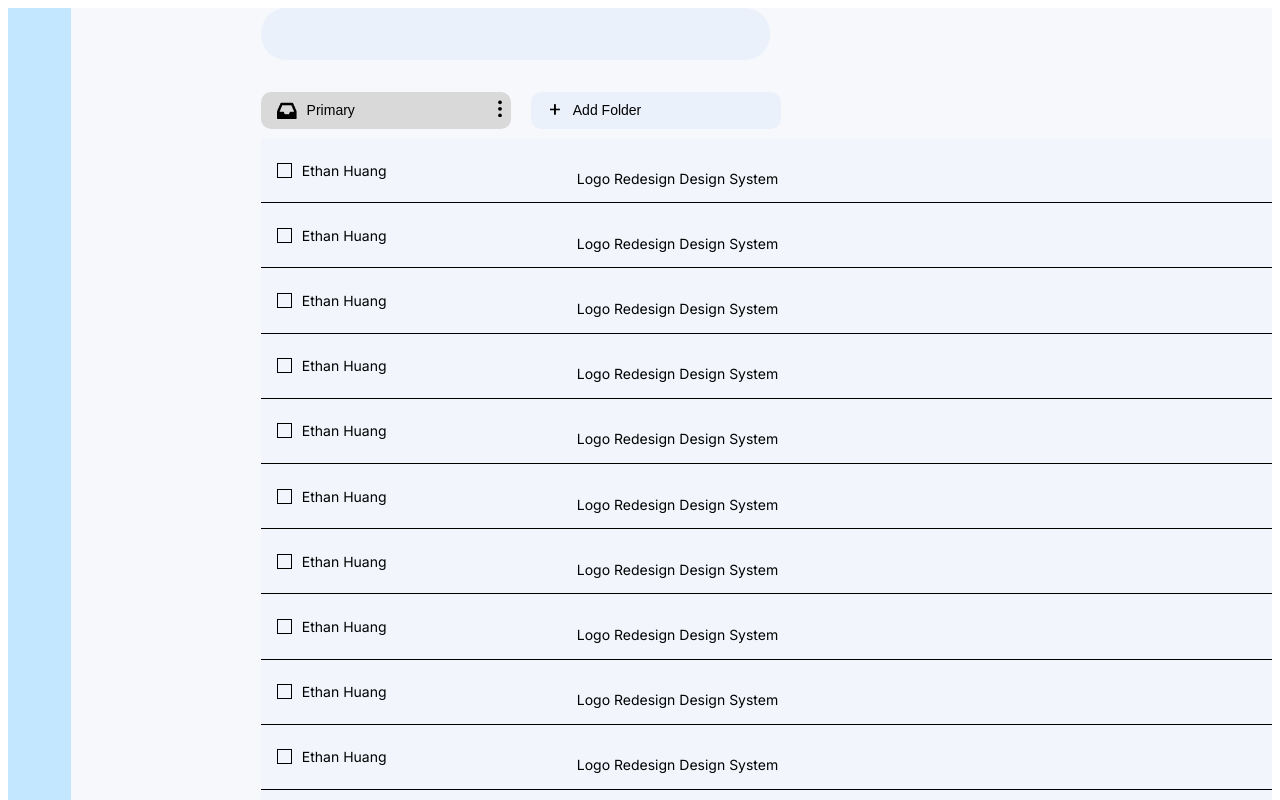
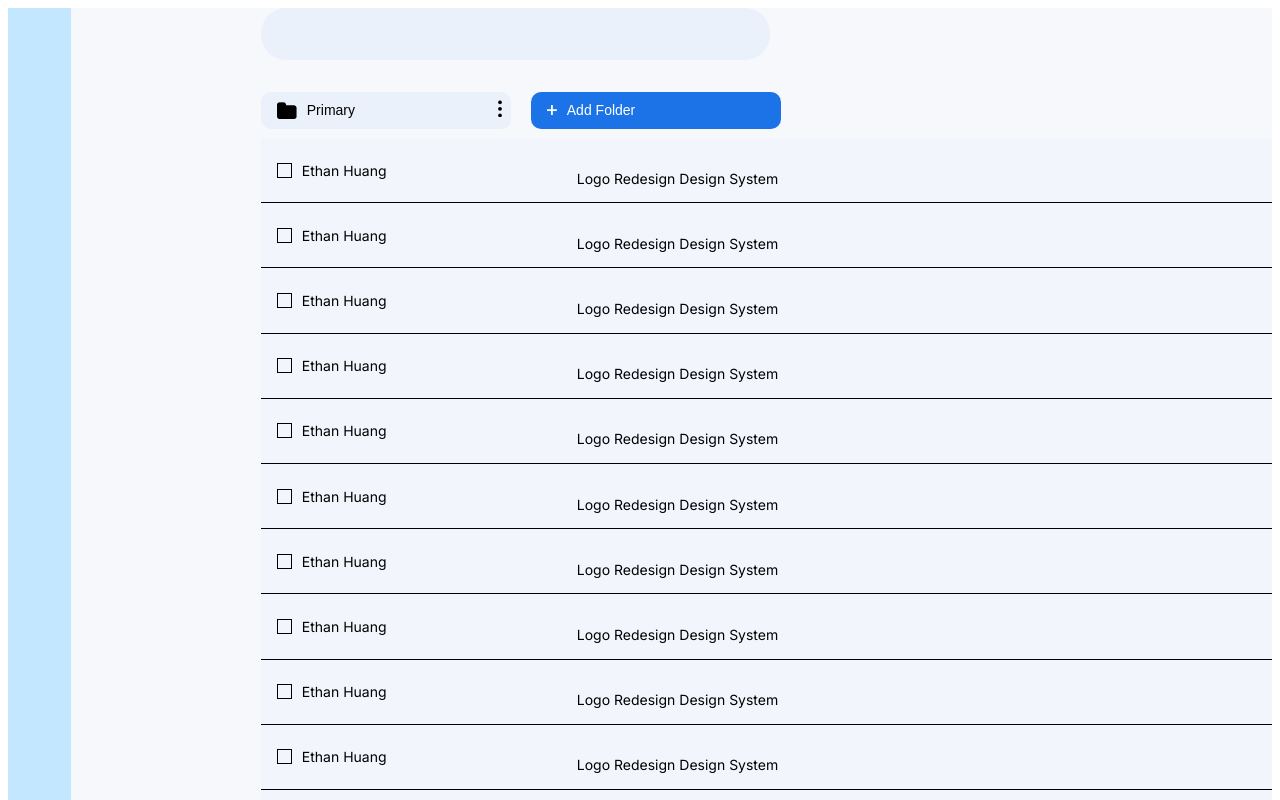
Before and after one commit to yeeeshuan/gmail-redesign, a Next.js app: page / in a window 1280 px wide. Shown: the top 800 px of the page. Built offline with nearby package versions, Linux system fonts and the light colour scheme.

Commit message:
got rid of gray click email interaction

```diff
--- a/components/add.js
+++ b/components/add.js
@@ -4,7 +4,7 @@ import Image from 'next/image';
 
 function Add(){
     return (
-        <div className={styles.add}>
+        <div>
             <Image src={add} alt="add" width={10}/>
         </div>
     )
--- a/components/folder.js
+++ b/components/folder.js
@@ -40,13 +40,15 @@ class Folders extends Component{
             <div>
             <div className={styles.folders}>
                 {this.props.emails.map((email, idx) => {
-                    if (idx == this.state.selected){
+                if (email.type == "P") {
                         return (
-                            <div key = {idx}>
-                                <button key={idx} className={styles.firstFolder} onClick={() => this.handleClick(idx)}>
-                                    <Image src = {inbox} width = {20} alt = "inbox"/>
-                                    <p className = {styles.name}> {email.name} </p>
-                                    <div className={styles.add} onClick = {() => this.handleColorClick(idx)}>
+                            <div key={idx}>
+                                <button style={{
+                                    backgroundColor: email.color,
+                                    }}
+                                    key={idx} className={styles.folder} onClick={() => this.handleClick(idx)}>
+                                    <Image src = {Fold} width = {20} alt = "inbox"/> <p className = {styles.name}> {email.name} </p>
+                                    <div className={styles.change} onClick = {() => this.handleColorClick(idx)}>
                                         <Image src={threeDots} alt="Settings"/>
                                     </div>
                                 </button>
@@ -56,26 +58,11 @@ class Folders extends Component{
                                         <div />
                                     )}
                             </div>
-
-                        )
-                    } else if (email.type == "P") {
-                        return (
-                            <div key={idx}>
-                                <button style={{
-                                    backgroundColor: email.color,
-                                    }}
-                                    key={idx} className={styles.folder} onClick={() => this.handleClick(idx)}>
-                                    <Image src = {Fold} width = {20} alt = "inbox"/> <p className = {styles.name}> {email.name} </p>
-                                    <div className={styles.add}>
-                                        <Image src={threeDots} alt="Settings"/>
-                                    </div>
-                                </button>
-                            </div>
                         )
                     } else if (email.type == "A") {
                         return (
                             <div key={idx}>
-                                <button key={idx} className={styles.folder} onClick={() => this.props.handleAddClick()}>
+                                <button key={idx} className={styles.add} onClick={() => this.props.handleAddClick()}>
                                     <Add/> <p className = {styles.name}> {email.name}</p>
                                 </button>
                             </div>
--- a/src/app/page.module.css
+++ b/src/app/page.module.css
@@ -51,7 +51,7 @@ input.search{
   background-color: rgb(255, 238, 0);
 }
 
-.add{
+.change{
   padding: 3px;
   border: none;
   border-radius: 50px;
@@ -59,9 +59,8 @@ input.search{
   text-align: center  ;
 }
 
-.add:hover{
+.change:hover{
   background-color: rgb(147, 147, 147);
-  transition: 0.3s;
 }
 
 p.name{
@@ -102,6 +101,24 @@ p.name{
   padding-left: 1rem;
   border:none;
   border-radius: 10px;
+}
+
+.add{
+  display: flex;
+  align-items: center;
+  background-color:  #1C73E8;
+  color: white;
+  width: 250px;
+  height: 80%;
+  text-align: left;
+  padding-left: 1rem;
+  border:none;
+  border-radius: 10px;
+  transition: 0.3s;
+}
+
+.add:hover{
+  background-color: #175ABC;
 }
 
 .addFolder{
```
Also changed, not shown: public/add.png.
